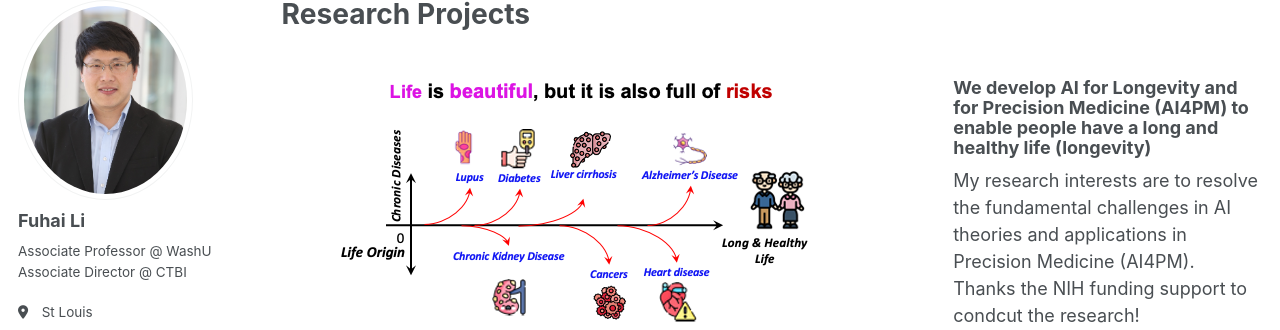
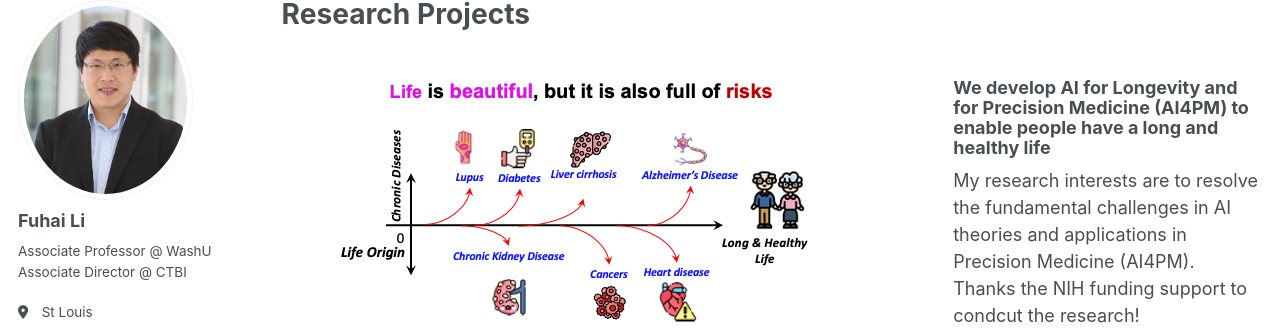
Before and after one commit to FuhaiLiAiLab/FuhaiLiAILab.github.io, a Jekyll site: the page built from _pages/LiLabResearch1.html, in a window 1280 px wide and 900 px high. Shown: the part 99-429 px from the top of the window. Built offline with Jekyll 4.4.1, drawn with Linux system fonts in a browser that asks for light colours; some web fonts are replaced.

Commit message:
Update LiLabResearch1.html

```diff
--- a/_pages/LiLabResearch1.html
+++ b/_pages/LiLabResearch1.html
@@ -12,7 +12,7 @@ author_profile: true
       </a>
     </div>
     <div class="col-md-4">
-      <h3 style="line-height:20px"> We develop AI for Longevity and for Precision Medicine (AI4PM) to enable people have a long and healthy life (longevity)</h3>
+      <h3 style="line-height:20px"> We develop AI for Longevity and for Precision Medicine (AI4PM) to enable people have a long and healthy life </h3>
       <p>My research interests are to resolve the fundamental challenges in AI theories and applications in Precision Medicine (AI4PM). Thanks the NIH funding support to condcut the research!</p>
       <p><strong>[</strong><a href="https://scholar.google.com/citations?hl=en&user=rVZfU9sAAAAJ&view_op=list_works&sortby=pubdate" target="_blank">My Google Scholar</a> <strong>]</strong></p>
     </div>
```
